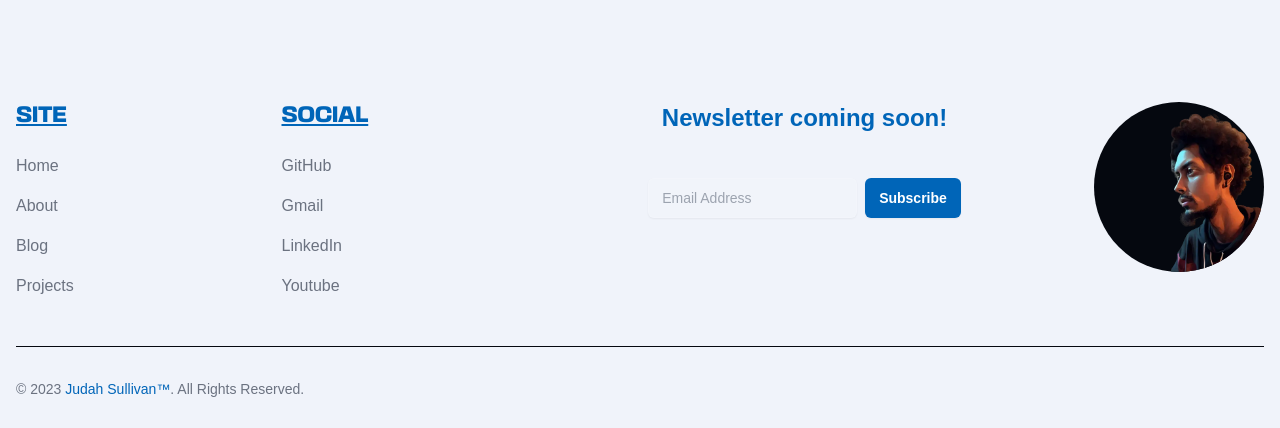
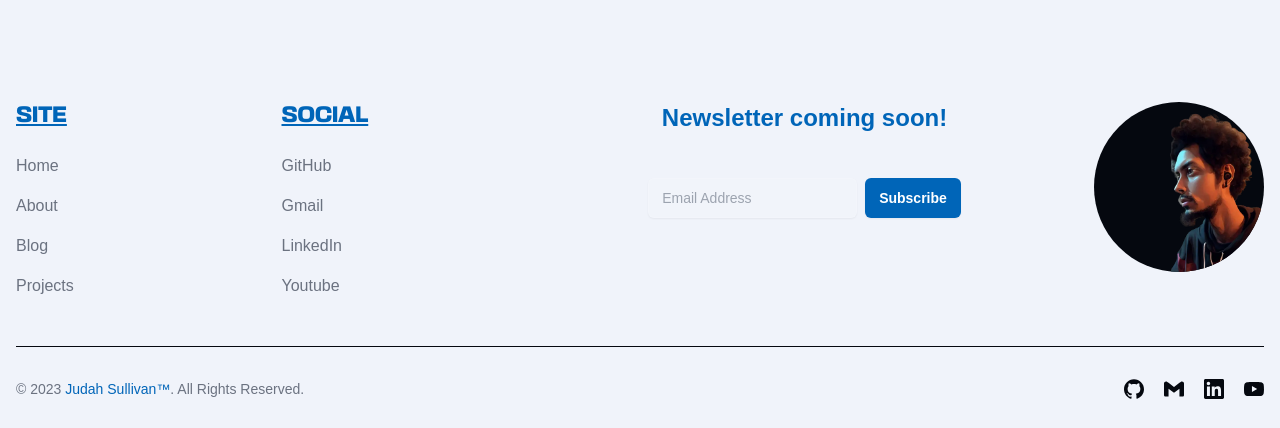
Before and after one commit to judahsullivan/Tina-Blog, a Next.js app: page / in a window 1280 px wide. Shown: the part 730-1158 px from the top of the page. Built offline with nearby package versions, Linux system fonts and the light colour scheme; a web font is replaced by a local one.

Commit message:
fixed the footer array in the data file and now build should pass

```diff
--- a/src/components/navigation/footer/footer.ts
+++ b/src/components/navigation/footer/footer.ts
@@ -1,7 +1,8 @@
 import { IconType } from "react-icons";
-import {SiGithub, SiGmail, SiLinkedin, SiYoutube} from 'react-icons/si'
+import { SiGithub, SiGmail, SiLinkedin, SiYoutube } from 'react-icons/si';
 
 type Link = {
+  key: string;
   name?: string;
   url: string;
   icon?: IconType;
@@ -13,27 +14,31 @@ type FooterSection = {
 };
 
 export type FooterProps = {
+  id: string; // Main key for the array
   pageLinks: FooterSection;
   externalLinks: FooterSection;
 };
 
-export const footerData: FooterProps = {
+export const footerData: FooterProps[] = [
+  {
+    id: 'footer',
     pageLinks: {
       sectionName: 'Site',
       links: [
-      { name: 'Home', url: '/home' },
-      { name: 'About', url: '/about' },
-      { name: 'Blog', url: '/about' },
-      { name: 'Projects', url: '/about' }
+        { key: 'home', name: 'Home', url: '/home' },
+        { key: 'about', name: 'About', url: '/about' },
+        { key: 'blog', name: 'Blog', url: '/blog' },
+        { key: 'projects', name: 'Projects', url: '/projects' }
       ]
     },
     externalLinks: {
       sectionName: 'Social',
       links: [
-      { name: 'GitHub', url: 'https://github.com', icon:SiGithub  },
-      { name: 'Gmail', url: 'https://www.google.com', icon: SiGmail },
-      { name: 'LinkedIn', url: 'https://www.google.com', icon: SiLinkedin },
-      { name: 'Youtube', url: 'https://www.google.com', icon:SiYoutube }
+        { key: 'github', name: 'GitHub', url: 'https://github.com', icon: SiGithub },
+        { key: 'gmail', name: 'Gmail', url: 'https://www.google.com', icon: SiGmail },
+        { key: 'linkedin', name: 'LinkedIn', url: 'https://www.linkedin.com', icon: SiLinkedin },
+        { key: 'youtube', name: 'Youtube', url: 'https://www.youtube.com', icon: SiYoutube }
       ]
     }
-};
+  },
+];
--- a/src/components/navigation/footer/index.tsx
+++ b/src/components/navigation/footer/index.tsx
@@ -1,34 +1,52 @@
 import Image from 'next/image';
 import { FooterProps, footerData } from './footer';
 import HeroImage from '@/public/images/hero.webp';
+import Link from 'next/link';
 
-export default function Footer({externalLinks}: FooterProps) {
+export default function Footer() {
   return (
     <footer className="">
-      <div className="mx-auto w-full max-w-screen-xl p-4 py-6 lg:py-8">
+      {footerData.map((footer, index) => (
+        <div key={index} className="mx-auto w-full max-w-screen-xl p-4 py-6 lg:py-8">
           <div className="flex justify-between w-full flex-col-reverse md:flex-row gap-10 items-center md:items-start">
             <div className="grid grid-cols-2 gap-8 w-full text-center md:text-left">
-            {Object.values(footerData).map((section) => (
-              <div key={section.sectionName}>
+              {footer.pageLinks && (
+                <div key={footer.pageLinks.sectionName}>
                   <h2 className="mb-6 font-grotesque font-semibold text-theme-accent uppercase  text-xl underline underline-offset-2">
-                  {section.sectionName}
+                    {footer.pageLinks.sectionName}
                   </h2>
                   <ul className="text-gray-500 dark:text-gray-400 font-medium">
-                  {section.links.map((link) => (
-                    <li key={link.name} className="mb-4">
-                      <a href={link.url} className="text-md hover:underline">
-                        {link.name}
+                    {footer.pageLinks.links?.map((link, index) => (
+                      <li key={index} className="mb-4">
+                        <a href={link?.url} className="text-md hover:underline">
+                          {link?.name}
                         </a>
                       </li>
                     ))}
                   </ul>
                 </div>
+              )}
+              {footer.externalLinks && (
+                <div key={footer.externalLinks.sectionName}>
+                  <h2 className="mb-6 font-grotesque font-semibold text-theme-accent uppercase  text-xl underline underline-offset-2">
+                    {footer.externalLinks.sectionName}
+                  </h2>
+                  <ul className="text-gray-500 dark:text-gray-400 font-medium">
+                    {footer.externalLinks.links?.map((link, index) => (
+                      <li key={index} className="mb-4">
+                        <a href={link?.url} className="text-md hover:underline">
+                          {link?.name}
+                        </a>
+                      </li>
                     ))}
+                  </ul>
+                </div>
+              )}
             </div>
 
             <div className="flex w-full flex-col items-center gap-5">
               <h2 className="text-2xl text-theme-accent font-bold"> Newsletter coming soon!</h2>
-            <div className="mt-6 flex gap-2 max-w-md ">
+              <div className="mt-6 flex gap-2 max-w-md">
                 <label htmlFor="email-address" className="sr-only">
                   Email address
                 </label>
@@ -57,12 +75,11 @@ export default function Footer({externalLinks}: FooterProps) {
                 <Image
                   src={HeroImage}
                   className=" object-contain w-[200px] h-[200px] absolute top-2 left-8 "
-                alt="FlowBite Logo"
+                  alt="Image of me created in MidJourney"
+                  priority
                 />
               </a>
             </div>
-
-          {/* Your dynamic link sections */}
           </div>
 
           {/* Your remaining content */}
@@ -74,12 +91,15 @@ export default function Footer({externalLinks}: FooterProps) {
               Reserved.
             </span>
             <div className="flex mt-4 space-x-5 sm:justify-center sm:mt-0">
-            {/* {externalLinks.links.map((link) => ( */}
-            {/* <Icon name={link.icon}/> */}
-            {/* ))} */}
+              {footer.externalLinks?.links?.map((link, index) => (
+                <Link href={link?.url} key={index} target="_blank">
+                  {link?.icon && link.icon({ size: 20 })}
+                </Link>
+              ))}
             </div>
           </div>
         </div>
+      ))}
     </footer>
   );
 }
```
Lines whose indentation alone changed are shown as unchanged.
